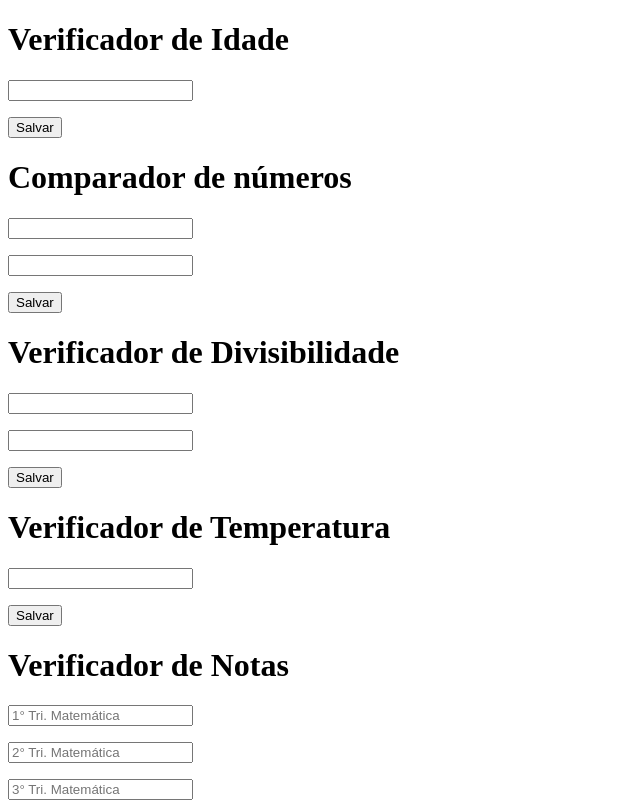
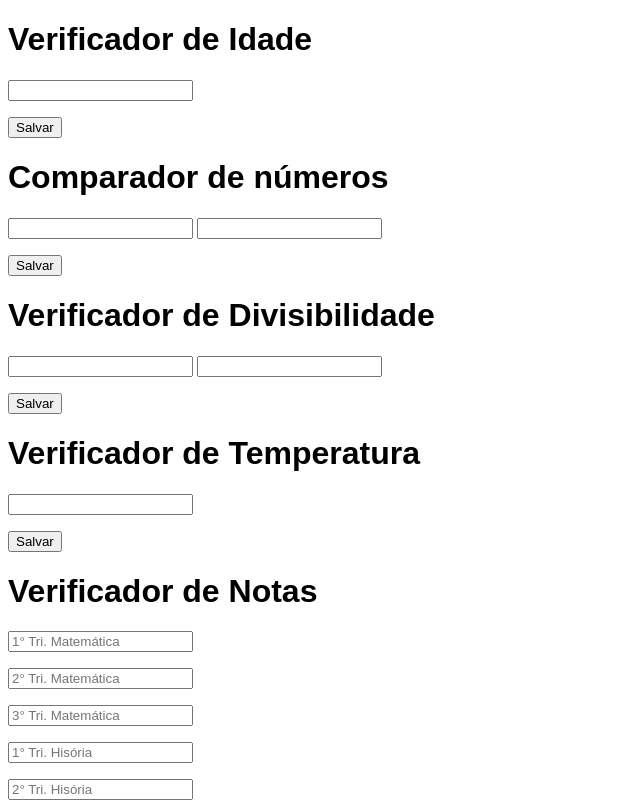
Before and after one commit to caualcruz/caualcruz.github.io, a website: page src/pages/atividades/atividades.html in a window 1280 px wide. Shown: the top 803 px of the page, without its empty margins (0-640 px from the left). Drawn offline with Linux system fonts and the light colour scheme.

Commit message:
COMEÇANDO ORGANIZAÇÃO

```diff
--- /dev/null
+++ b/src/pages/atividades/atividades.css
@@ -0,0 +1,8 @@
+body{
+    font-family: Arial, Helvetica, sans-serif;
+
+}
+
+.inputOrg{
+margin-left: 10px;
+}
--- a/src/pages/atividades/verificador-de-idade.html
+++ b/src/pages/atividades/atividades.html
@@ -3,7 +3,8 @@
 <head>
     <meta charset="UTF-8">
     <meta name="viewport" content="width=device-width, initial-scale=1.0">
-    <title>Document</title>
+    <link rel="stylesheet" href="./atividades.css">
+    <title>Atividades</title>
 </head>
 <body>
     <!-- ATIVIDADE 01 -->
@@ -16,8 +17,8 @@
 
     <!-- ATIVIDADE 02 -->
     <h1>Comparador de números</h1>
-    <p><input type="number" id="nu1"></p>
-    <p><input type="number" id="nu2"></p>
+    <p><input type="number" id="nu1"> <input type="number" id="nu2"></p>
+
 
     <p id="compNum"></p>
 
@@ -25,8 +26,8 @@
 
     <!-- ATIVIDADE 03 -->
     <h1>Verificador de Divisibilidade</h1>
-    <p><input type="number" id="di1"></p>
-    <p><input type="number" id="di2"></p>
+    <p><input type="number" id="di1"> <input type="number" id="di2"></p>
+
 
     <p id="veriDiv"></p>
 
@@ -42,7 +43,7 @@
        <!-- ATIVIDADE 05 -->
        <h1>Verificador de Notas</h1>
        <p><input type="number" placeholder="1° Tri. Matemática" id="mt1"></p>
-       <p><input type="number" placeholder="2° Tri. Matemática" id="mt2"></p>
+       <input type="number" placeholder="2° Tri. Matemática" id="mt2"></p>
        <p><input type="number" placeholder="3° Tri. Matemática" id="mt3"></p>
        <p id="rNotas1"></p>
 
```
